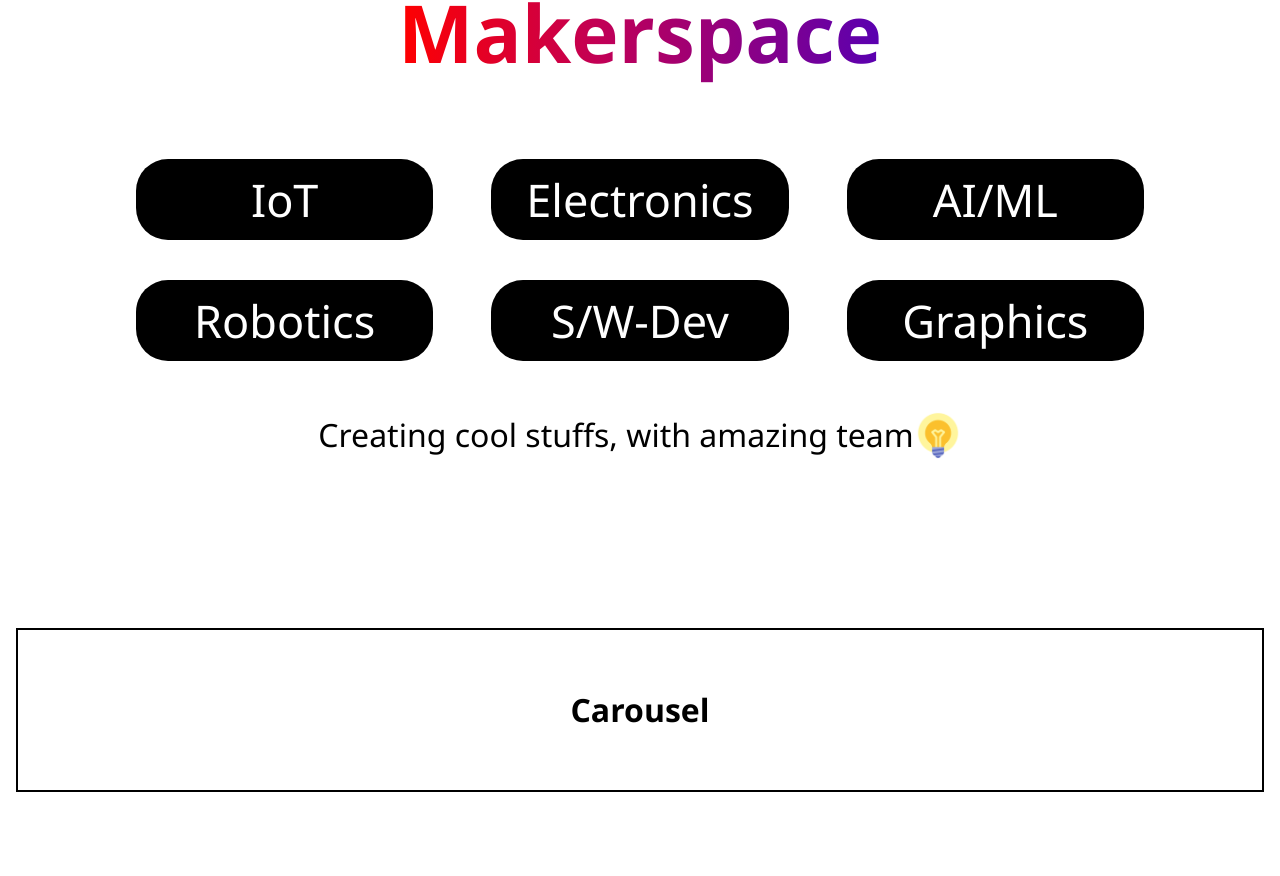
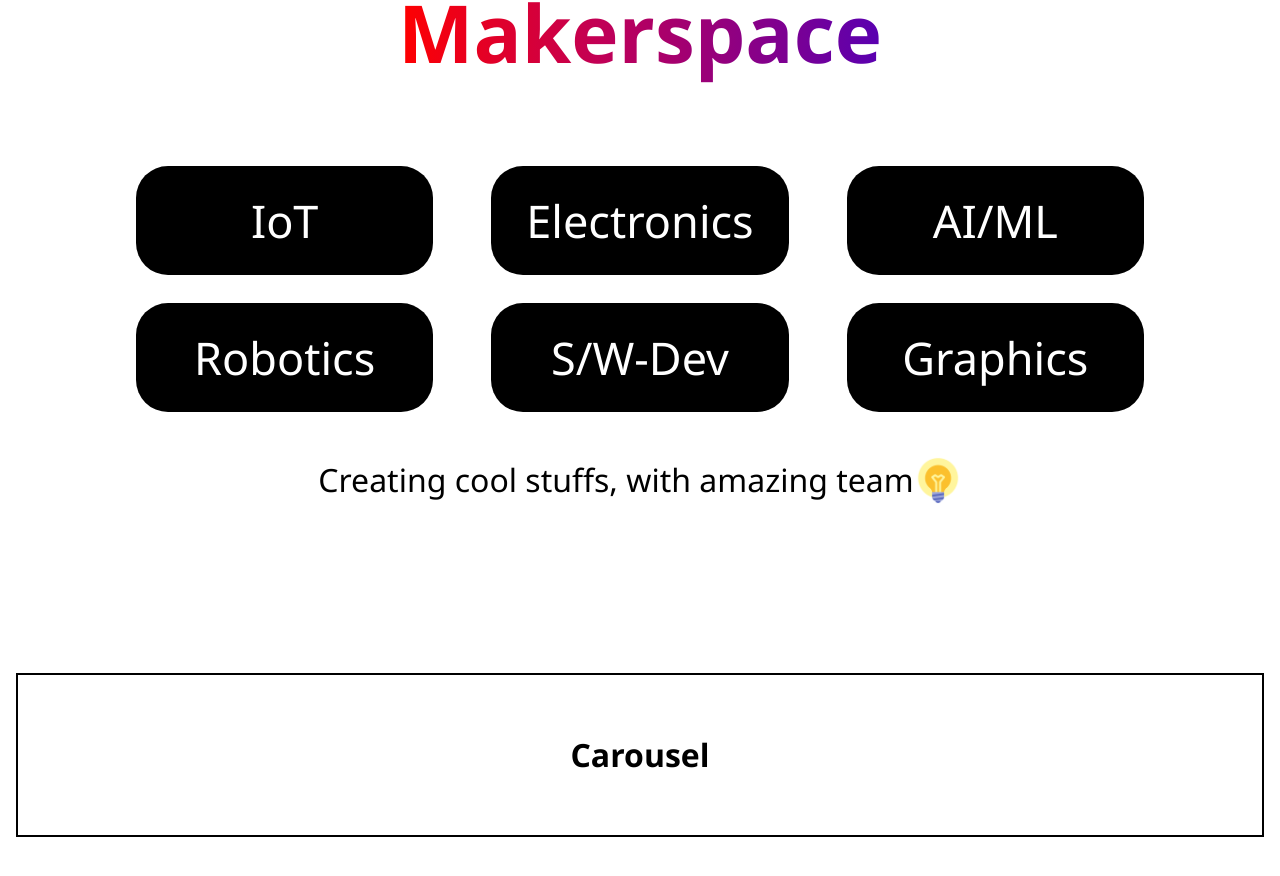
Before and after one commit to ju-makerspace/mks-website, a React (Create React App) app in the folder frontend/: page / in a window 1280 px wide. Shown: the part 966-1842 px from the top of the page. Built offline with nearby package versions, Linux system fonts and the light colour scheme; the HTML template or start-up script is replaced by a standard one.

Commit message:
minor fix

```diff
--- a/frontend/src/styles/desktop/home/Domain.css
+++ b/frontend/src/styles/desktop/home/Domain.css
@@ -47,8 +47,8 @@
     justify-content: space-evenly;
     justify-items: center;
     align-content: space-between;
-    margin: 0.1rem auto;
-    padding: 0.5rem 1rem;
+    margin: 0 auto;
+    padding: 1rem 2rem;
 
     column-gap: 5vw;
     row-gap: 5vh;
@@ -61,9 +61,9 @@
     justify-content: center;
     align-items: center;
 
-    padding: 0.5rem 2rem;
+    padding: 1rem 2rem;
     width: 80%;
-    height: max-content;
+    height: 80%;
 
     background: #000000;
     border-radius: 2rem;
```
